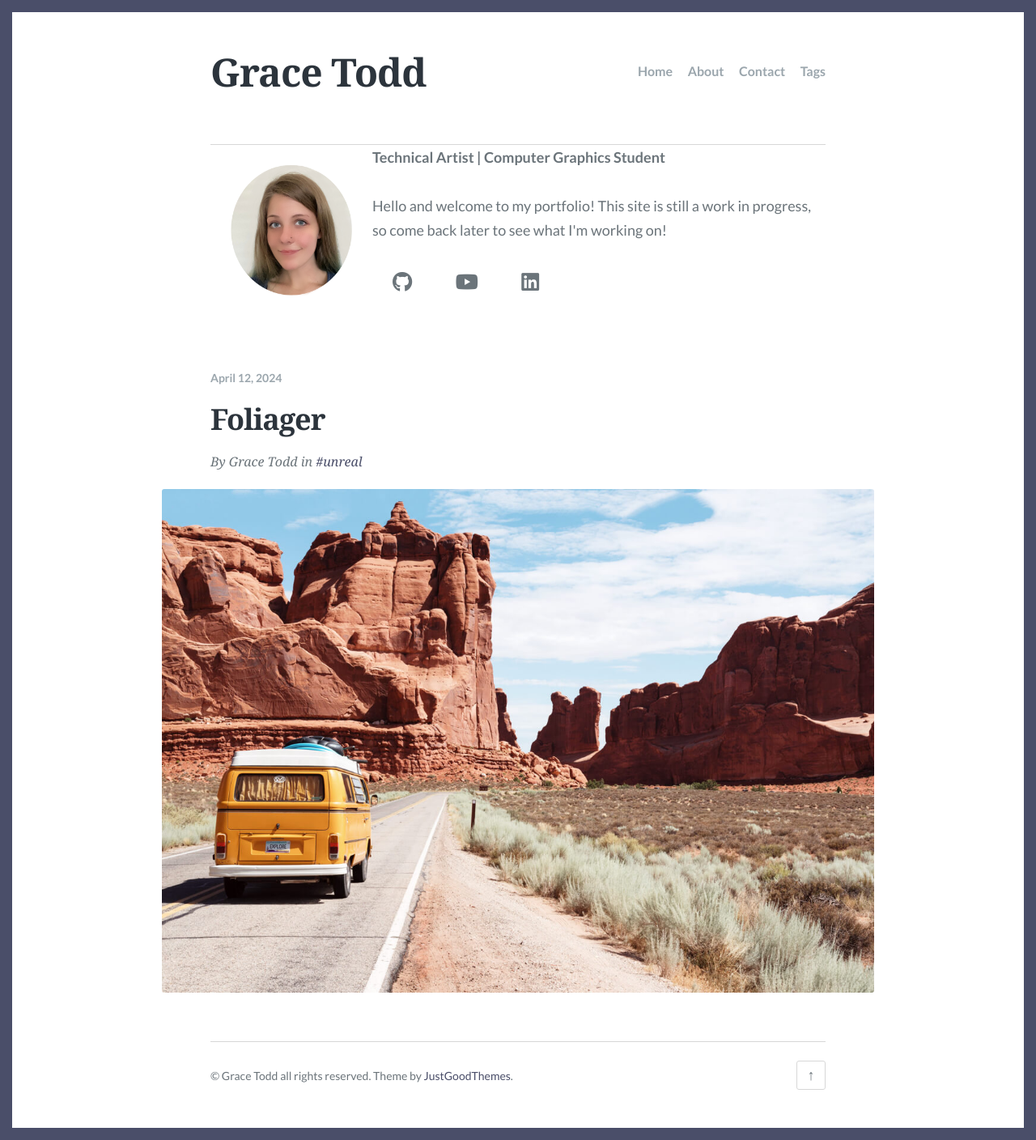
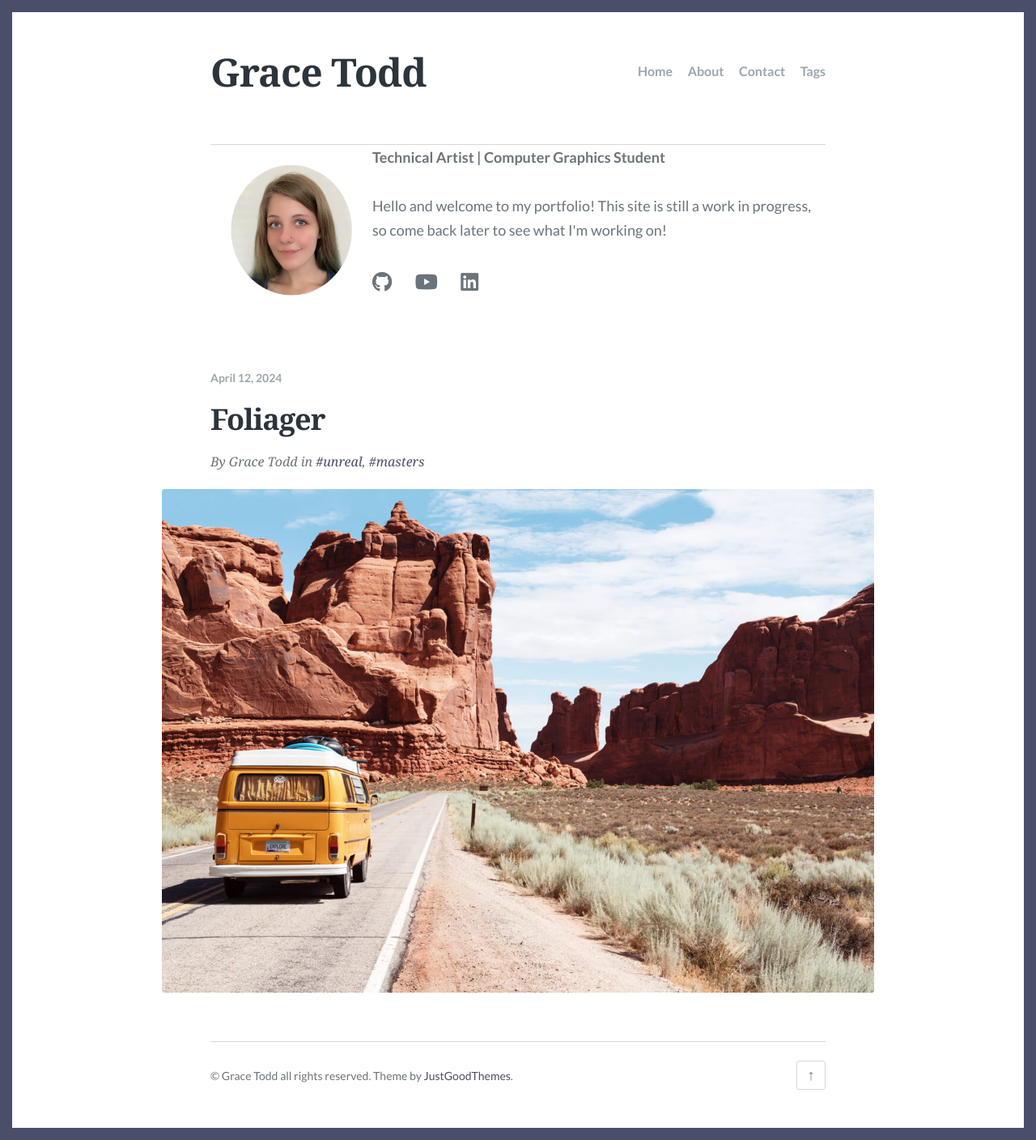
Before and after one commit to toddgr/toddgr.github.io, a Jekyll site: the page built from index.html, in a window 1280 px wide. Shown: the whole page at 81% size. Built offline with Jekyll 4.4.1, drawn with Linux system fonts in a browser that asks for light colours; some web fonts are replaced; the list of posts is cut into pages by our own code.

Commit message:
remove left margin, looks weird

```diff
--- a/_posts/2024-04-12-foliager.md
+++ b/_posts/2024-04-12-foliager.md
@@ -4,5 +4,5 @@ title: "Foliager"
 description: "A foliage generation pipeline for Unreal Engine. Masters project focusing on implementing computer graphics, machine learning, and ecological formulas to generate scientifically accurate and realistic forests."
 date: 2024-04-12
 feature_image: images/road.jpg
-tags: [unreal]
+tags: [unreal, masters]
 ---
--- a/_sass/_site-footer.scss
+++ b/_sass/_site-footer.scss
@@ -12,7 +12,6 @@
     color: _palette(primary);
     display: inline-block;
     font-size: 25px;
-    margin-left: 25px;
     margin-right: 25px;
     text-decoration: none;
     text-align: justify;
```
Also changed, not shown: contact.md (+6 -0 lines).
